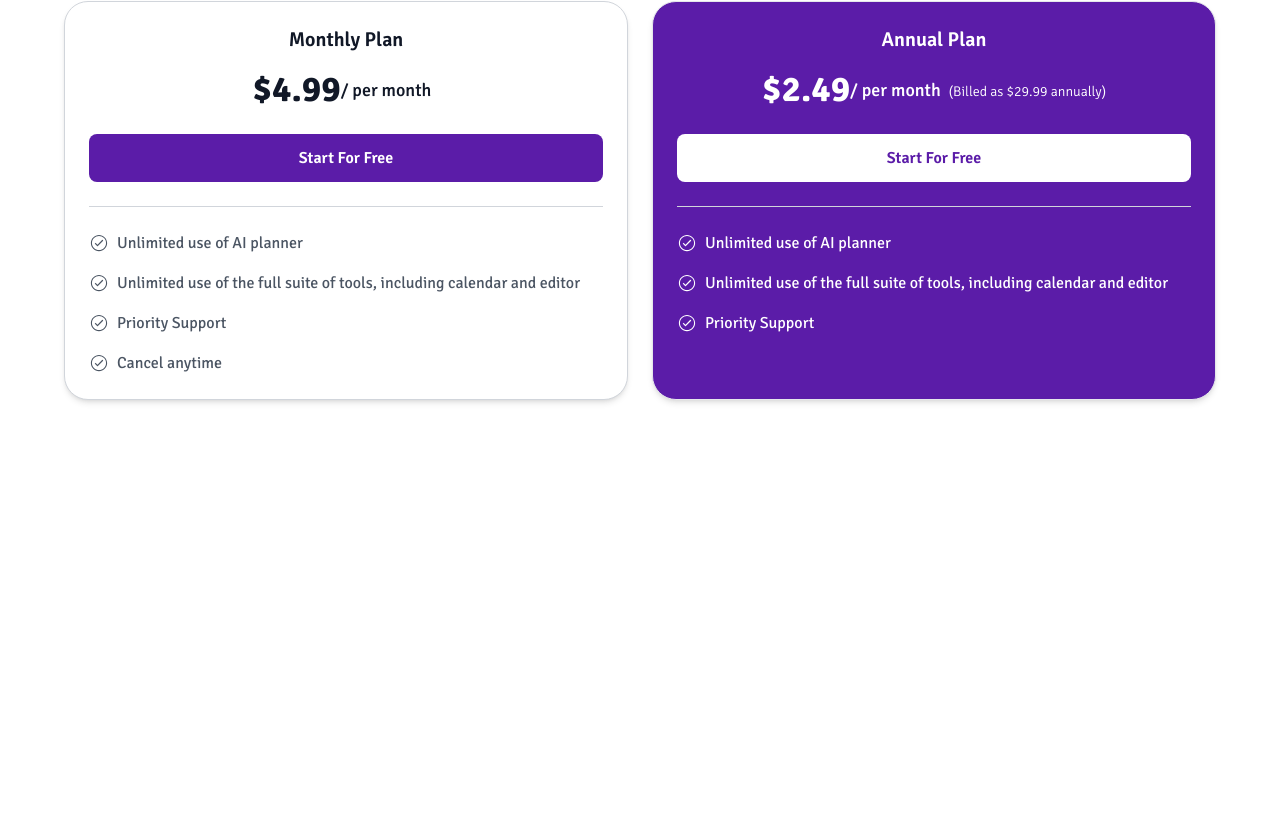
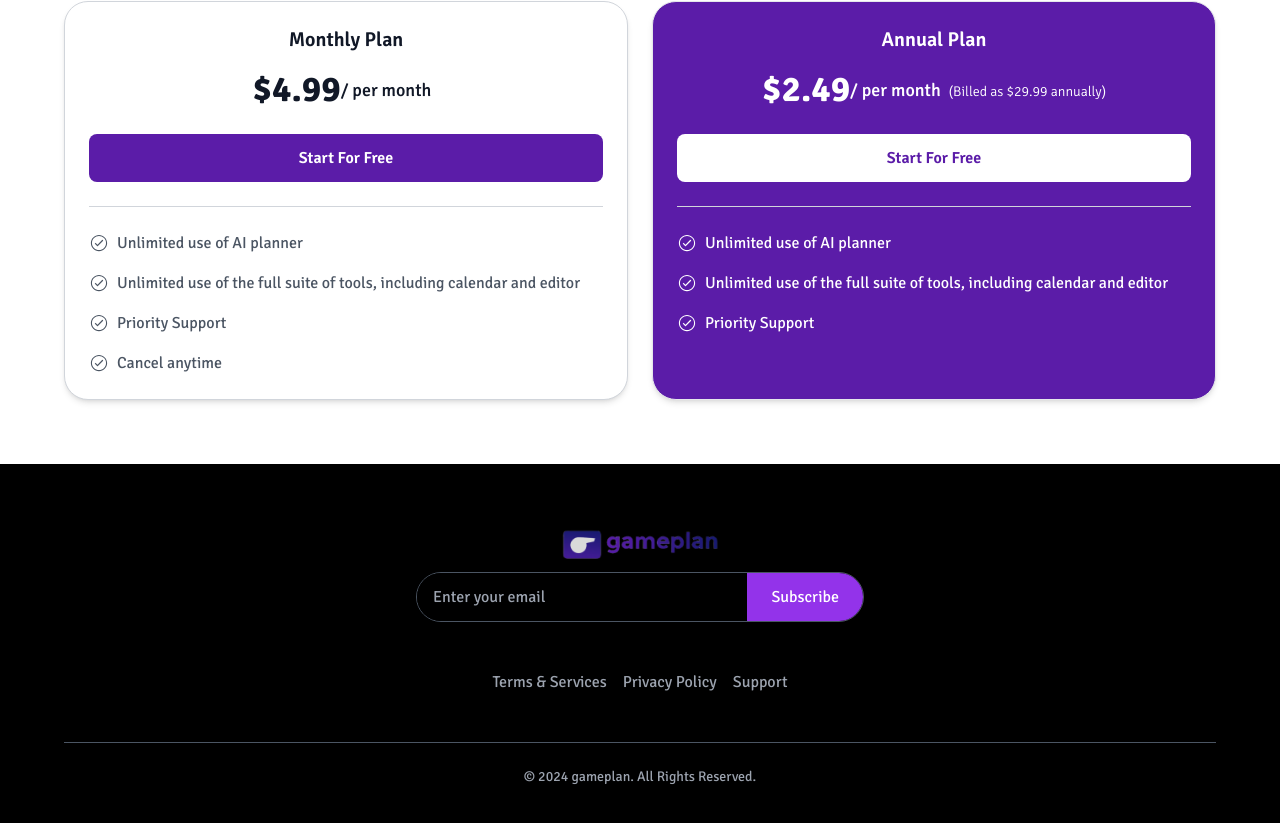
Before and after one commit to Takmim00/Game-plan, a React (Vite) app: page / in a window 1280 px wide. Shown: the part 3290-4113 px from the top of the page. Before the commit the page ends 3754 px from the top, so only its background shows below. Built offline with nearby package versions, Linux system fonts and the light colour scheme; a web font is replaced by a local one.

Commit message:
footer section added

```diff
--- a/index.html
+++ b/index.html
@@ -2,9 +2,9 @@
 <html lang="en" data-theme="light">
   <head>
     <meta charset="UTF-8" />
-    <link rel="icon" type="image/svg+xml" href="/vite.svg" />
+    <link rel="icon" type="image/svg+xml" href="/logo.png" />
     <meta name="viewport" content="width=device-width, initial-scale=1.0" />
-    <title>Vite + React</title>
+    <title>Game Plan</title>
     <link rel="preconnect" href="https://fonts.googleapis.com" />
     <link rel="preconnect" href="https://fonts.gstatic.com" crossorigin />
     <link
--- /dev/null
+++ b/src/component/Footer.jsx
@@ -0,0 +1,74 @@
+import logo from "../assets/gamelogo.png"
+const Footer = () => {
+  return (
+    <footer class="bg-black text-white py-10 md:py-16 px-4 sm:px-6 lg:px-16">
+      <div class="text-center mb-10 md:mb-12">
+        <a
+          class="text-lg font-bold z-50 w-full flex items-center justify-center mb-2"
+          href="/home"
+          data-discover="true"
+        >
+          <img
+            src={logo}
+            alt="Logo"
+            class="w-32 md:w-40"
+          />
+        </a>
+        <div class="flex justify-center items-center">
+          <div class="flex items-center border border-gray-600 rounded-full overflow-hidden max-w-md w-full">
+            <input
+              type="email"
+              placeholder="Enter your email"
+              class="bg-black text-white placeholder-gray-400 px-4 py-3 outline-none flex-grow text-sm md:text-base"
+              aria-label="Email"
+            />
+            <button
+              class="bg-purple-600 text-white px-6 py-3 hover:bg-purple-500 transition-colors text-sm md:text-base"
+              aria-label="Subscribe"
+            >
+              Subscribe
+            </button>
+          </div>
+        </div>
+      </div>
+      <div class="text-center mb-8 md:mb-12">
+        <ul class="flex justify-center flex-wrap gap-4 text-sm md:text-base text-gray-400">
+          <li>
+            <a
+              class="hover:text-white transition-colors"
+              href="/terms"
+              data-discover="true"
+            >
+              Terms &amp; Services
+            </a>
+          </li>
+          <li>
+            <a
+              class="hover:text-white transition-colors"
+              href="/privacy"
+              data-discover="true"
+            >
+              Privacy Policy
+            </a>
+          </li>
+          <li>
+            <a
+              class="hover:text-white transition-colors"
+              href="/support"
+              data-discover="true"
+            >
+              Support
+            </a>
+          </li>
+        </ul>
+      </div>
+      <div class="border-t border-gray-600 pt-6">
+        <p class="text-center text-sm text-gray-400 mb-2">
+          © 2024 gameplan. All Rights Reserved.
+        </p>
+      </div>
+    </footer>
+  );
+};
+
+export default Footer;
--- a/src/pages/Home.jsx
+++ b/src/pages/Home.jsx
@@ -1,6 +1,7 @@
 import Banner from "../component/Banner";
 import Coaches from "../component/Coaches";
 import Faq from "../component/Faq";
+import Footer from "../component/Footer";
 import Maximize from "../component/Maximize";
 import Pricing from "../component/Pricing";
 import Ultimate from "../component/Ultimate";
@@ -14,6 +15,7 @@ const Home = () => {
             <Maximize/>
             <Faq/>
             <Pricing/>
+            <Footer/>
         </div>
     );
 };
```
Also changed, not shown: public/logo.png (added).
